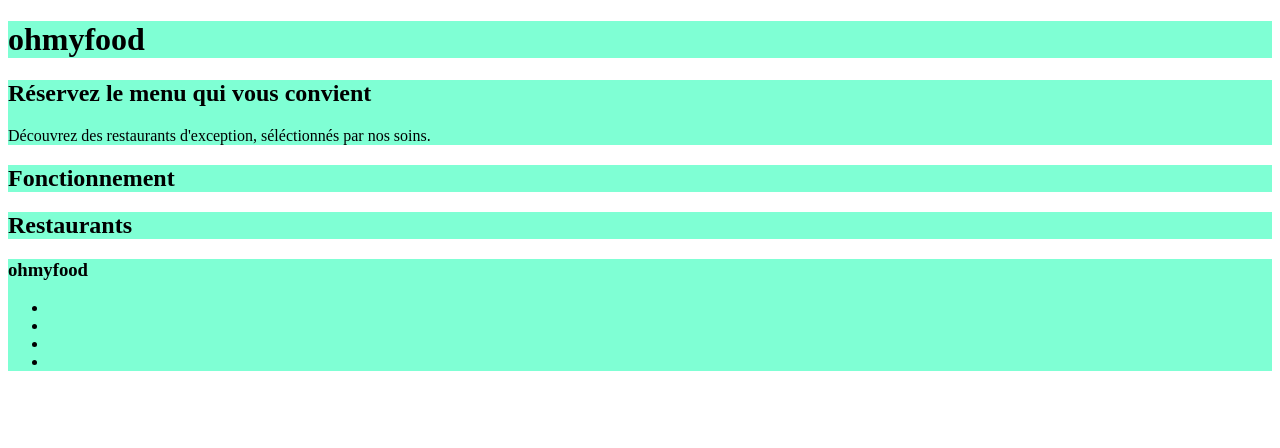
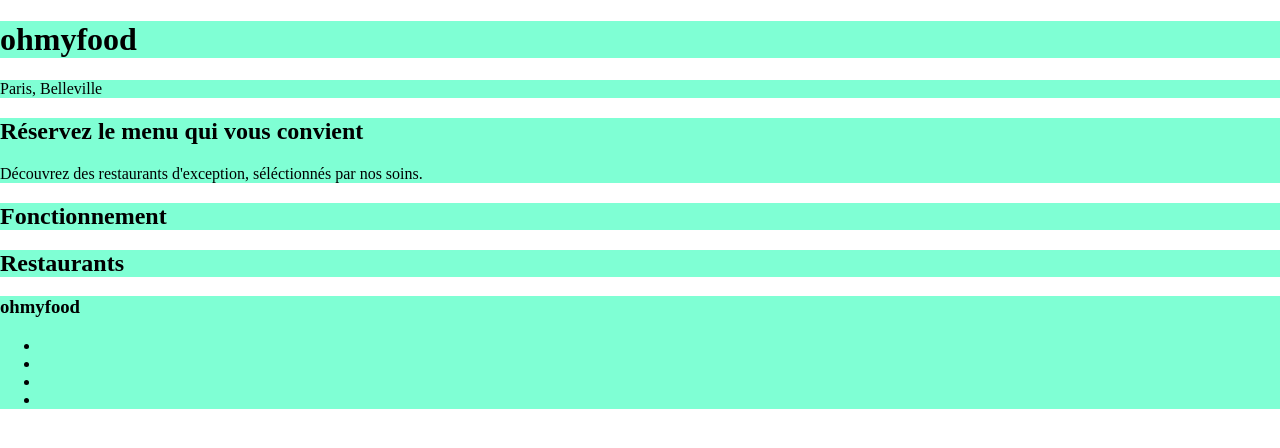
Before and after one commit to KevinLeFaucheur/Projet-3, a website: page index.html in a window 1280 px wide. Drawn offline with Linux system fonts and the light colour scheme; a web font is replaced by a local one.

Commit message:
Ajout dossier menus et page1.html

```diff
--- a/index.html
+++ b/index.html
@@ -31,7 +31,7 @@
 
             <div id="geolocate">
                 <div id="geolocate__icon"></div>
-                <div id="geolocate__text"></div>
+                <div id="geolocate__text"><p>Paris, Belleville</p></div>
             </div>
 
             <nav>
--- a/package.json
+++ b/package.json
@@ -4,7 +4,7 @@
   "description": "Projet 3 Oh My Food",
   "main": "index.html",
   "scripts": {
-    "sass": "sass --watch ./sass/main.scss:./public/css/style.css"
+    "sass": "sass --watch ./sass/main.scss:./css/style.css"
   },
   "author": "Le Faucheur Kevin",
   "license": "ISC"
--- a/sass/main.scss
+++ b/sass/main.scss
@@ -0,0 +1,9 @@
+header, #geolocate, nav, section, footer {
+    background-color: aquamarine;
+}
+/* ^^^ Temporaire ^^^ */
+
+/* CSS */
+body {
+    margin: 0;
+}
```
Also changed, not shown: css/style.css, menus/page1.html (added), 1 other file.
